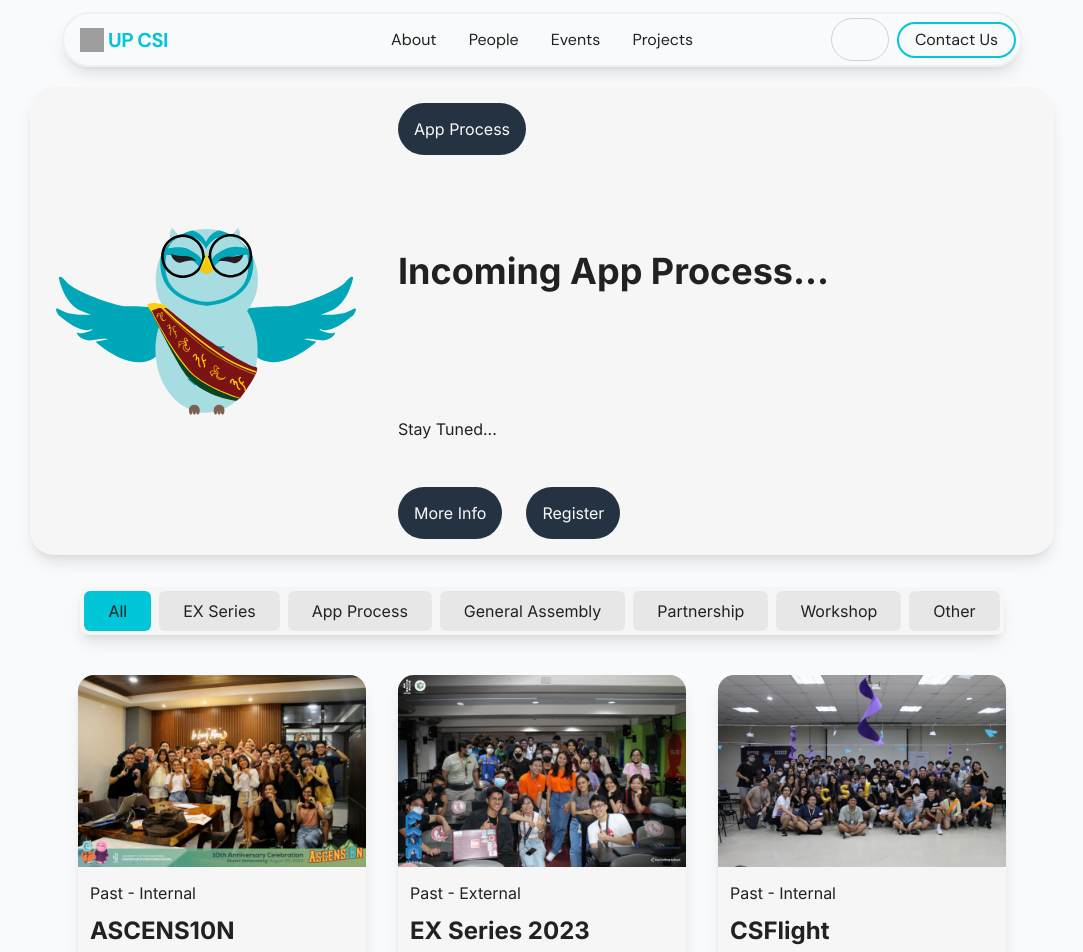
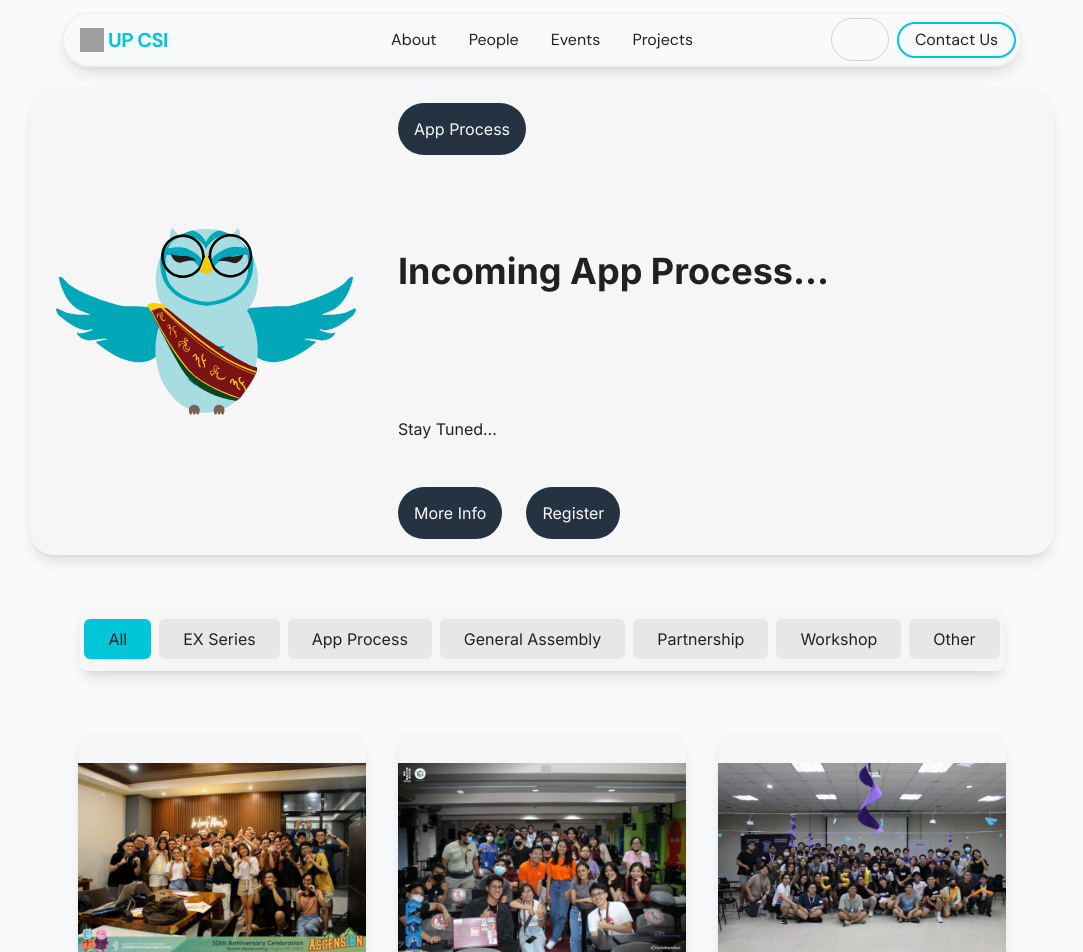
Before and after one commit to up-csi/up-csi.github.io, a SvelteKit app: page /events in a window 1280 px wide. Shown: the top 952 px of the page, without its empty margins (98-1181 px from the left). Built offline with nearby package versions, Linux system fonts and the light colour scheme; grey boxes are pictures that could not be loaded; some icons are missing.

Commit message:
deps: update tailwind

```diff
--- a/package.json
+++ b/package.json
@@ -37,8 +37,8 @@
         "@sveltejs/vite-plugin-svelte": "^4.0.4",
         "@tailwindcss/forms": "^0.5.10",
         "@tailwindcss/typography": "^0.5.16",
+        "@tailwindcss/vite": "^4.1.3",
         "@types/node": "^22.14.0",
-        "autoprefixer": "^10.4.21",
         "eslint": "^9.24.0",
         "eslint-config-prettier": "^9.1.0",
         "eslint-plugin-svelte": "^2.46.1",
@@ -51,7 +51,7 @@
         "stylelint-config-tailwindcss": "^0.0.7",
         "svelte-check": "^4.1.5",
         "svelte-eslint-parser": "^0.43.0",
-        "tailwindcss": "^3.4.17",
+        "tailwindcss": "^4.1.3",
         "typescript": "^5.8.3",
         "typescript-eslint": "^8.29.1",
         "vite": "^5.4.17",
--- /dev/null
+++ b/src/app.css
@@ -0,0 +1,6 @@
+@import url('$lib/fonts/DMSans/font.css') layer(base);
+@import url('$lib/fonts/Inter/font.css') layer(base);
+
+@import 'tailwindcss';
+
+@config '../tailwind.config.ts';
--- a/src/lib/components/accordions/Accordion.svelte
+++ b/src/lib/components/accordions/Accordion.svelte
@@ -20,7 +20,7 @@
 
 <div class="w-full rounded-2xl bg-csi-neutral-50 shadow-lg dark:bg-csi-neutral-900">
     <button
-        class="flex w-full items-center rounded-2xl bg-csi-neutral-50 px-5 py-4 aria-expanded:bg-csi-neutral-100 dark:bg-csi-neutral-900 aria-expanded:dark:bg-csi-neutral-700"
+        class="flex w-full items-center rounded-2xl bg-csi-neutral-50 px-5 py-4 aria-expanded:bg-csi-neutral-100 dark:bg-csi-neutral-900 dark:aria-expanded:bg-csi-neutral-700"
         onclick={toggle}
         aria-expanded={open}
     >
--- a/src/lib/components/footers/Contact.svelte
+++ b/src/lib/components/footers/Contact.svelte
@@ -6,7 +6,7 @@
 <section
     class="flex flex-col items-center justify-center gap-3 px-8 py-12 transition-colors ease-in-out md:flex-row"
 >
-    <div class="p-4 transition-colors ease-in-out sm:flex-shrink-0">
+    <div class="p-4 transition-colors ease-in-out sm:shrink-0">
         <img {src} alt="Cool Lino" class="m-0 w-52 transition-colors ease-in-out" />
     </div>
     <div
--- a/src/lib/components/headers/HeroComponent.svelte
+++ b/src/lib/components/headers/HeroComponent.svelte
@@ -4,7 +4,7 @@
 </script>
 
 <div
-    class="flex h-auto flex-col items-center justify-between rounded-3xl bg-gradient-to-b from-csi-blue/25 to-blue-white/25 transition-colors ease-in-out lg:h-[34rem] lg:flex-row dark:from-csi-blue/50 dark:to-blue-neutral/25"
+    class="flex h-auto flex-col items-center justify-between rounded-3xl bg-linear-to-b from-csi-blue/25 to-blue-white/25 transition-colors ease-in-out lg:h-[34rem] lg:flex-row dark:from-csi-blue/50 dark:to-blue-neutral/25"
 >
     <div
         class="mx-5 mb-12 mt-24 flex flex-col items-center gap-12 text-center lg:ml-20 lg:mr-0 lg:items-start lg:text-left xl:ml-40"
--- a/src/lib/components/panels/FilterPagePanel.svelte
+++ b/src/lib/components/panels/FilterPagePanel.svelte
@@ -53,7 +53,7 @@
 <div class="flex flex-col gap-10 transition-colors ease-in-out">
     <div class="flex flex-row justify-center">
         <ul
-            class="m-0 flex max-w-screen-sm list-none flex-row flex-wrap justify-center gap-2 rounded-lg bg-csi-neutral-50 p-1 shadow-lg lg:max-w-fit dark:bg-csi-neutral-900"
+            class="m-0 flex max-w-(--breakpoint-sm) list-none flex-row flex-wrap justify-center gap-2 rounded-lg bg-csi-neutral-50 p-1 shadow-lg lg:max-w-fit dark:bg-csi-neutral-900"
         >
             {#each filters as filter}
                 {@const neutral =
--- a/src/lib/components/panels/TeamPanel.svelte
+++ b/src/lib/components/panels/TeamPanel.svelte
@@ -28,7 +28,7 @@
         </h1>
         <div class="flex flex-row justify-center">
             <ul
-                class="m-0 flex max-w-screen-sm list-none flex-row flex-wrap justify-center gap-4 rounded-lg p-0 lg:max-w-fit"
+                class="m-0 flex max-w-(--breakpoint-sm) list-none flex-row flex-wrap justify-center gap-4 rounded-lg p-0 lg:max-w-fit"
             >
                 {#each COMMITTEE_FILTERS as committee}
                     {@const neutral =
--- a/src/routes/+layout.svelte
+++ b/src/routes/+layout.svelte
@@ -1,5 +1,5 @@
 <script lang="ts">
-    import './app.css';
+    import '../app.css';
     import { get, init } from '$lib/stores/color-scheme';
     import Footer from '$lib/components/footers/Footer.svelte';
     import NavBar from '$lib/components/nav/NavBar.svelte';
--- a/src/routes/app.css
+++ /dev/null
@@ -1,6 +0,0 @@
-@import url('$lib/fonts/DMSans/font.css');
-@import url('$lib/fonts/Inter/font.css');
-
-@tailwind base;
-@tailwind components;
-@tailwind utilities;
--- a/vite.config.js
+++ b/vite.config.js
@@ -2,11 +2,8 @@ import { defineConfig } from 'vite';
 import { enhancedImages } from '@sveltejs/enhanced-img';
 import { purgeCss } from 'vite-plugin-tailwind-purgecss';
 import { sveltekit } from '@sveltejs/kit/vite';
-
-import autoprefixer from 'autoprefixer';
-import tailwind from 'tailwindcss';
+import tailwindcss from '@tailwindcss/vite';
 
 export default defineConfig({
-    plugins: [enhancedImages(), sveltekit(), purgeCss()],
-    css: { postcss: { plugins: [tailwind, autoprefixer] } },
+    plugins: [enhancedImages(), sveltekit(), tailwindcss(), purgeCss()],
 });
```
Also changed, not shown: 1 other file (tests, documents, lock files or other folders).
